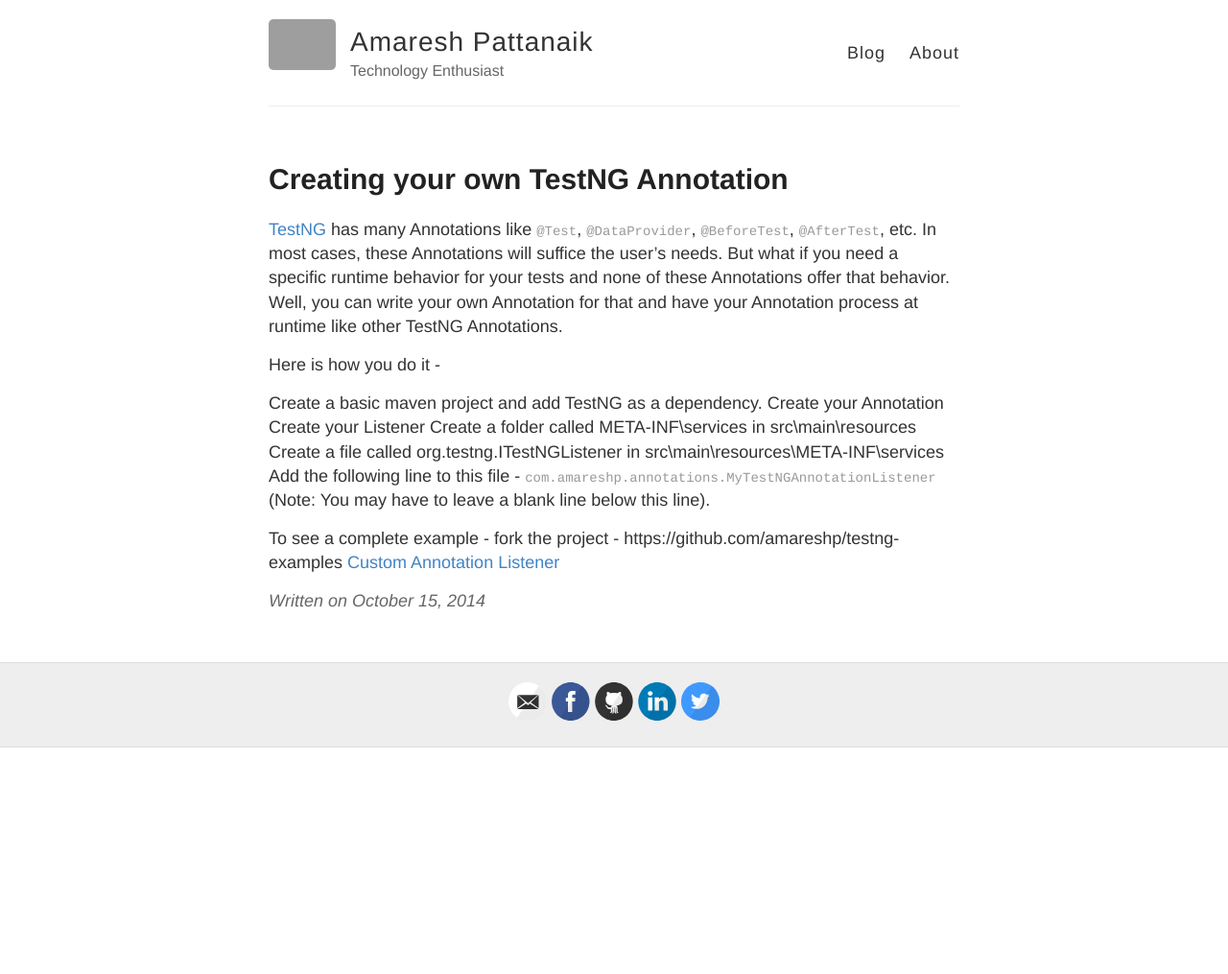
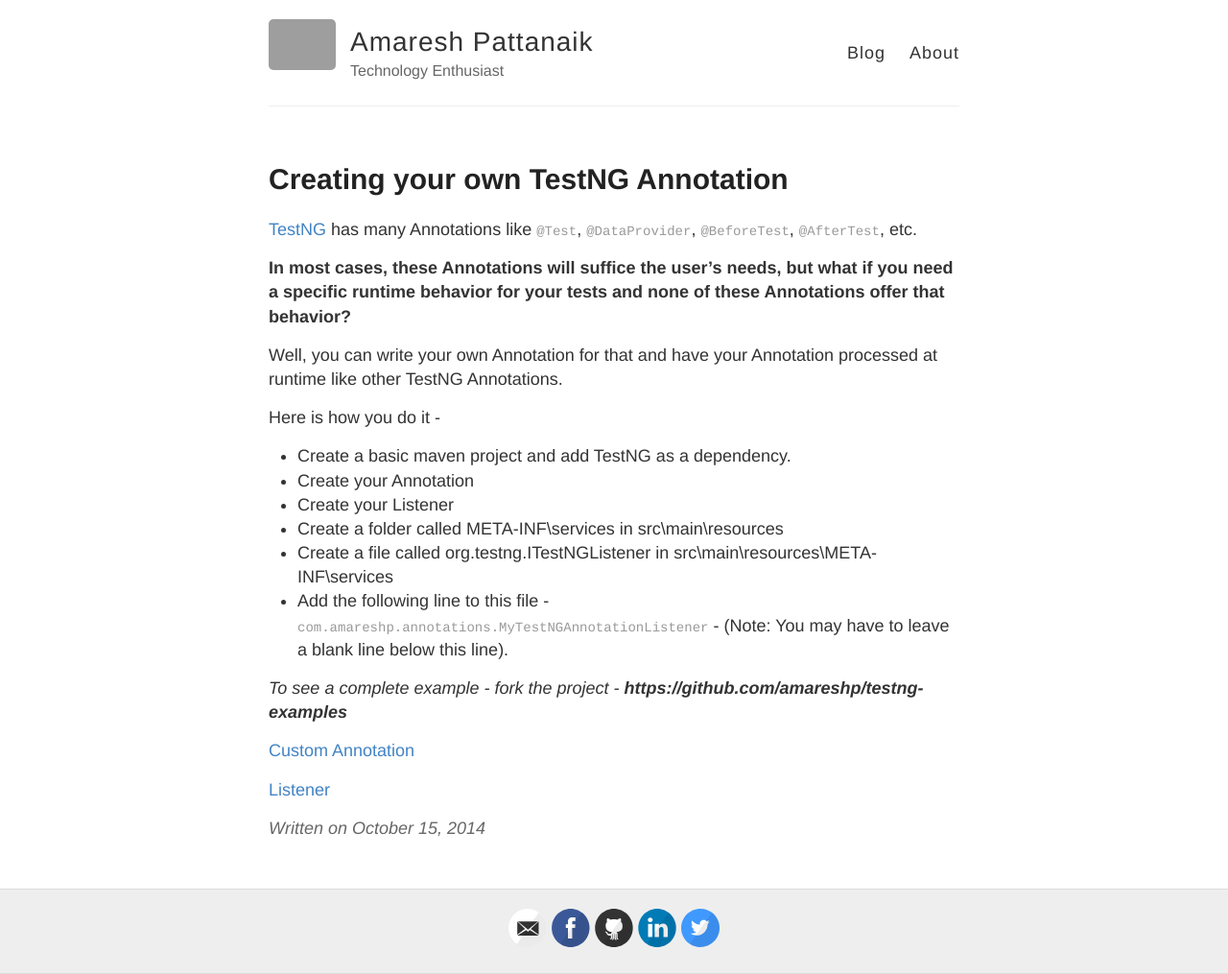
Before and after one commit to amareshp/amareshp.github.io, a Jekyll site: the page built from _posts/2014-10-15-Creating-Your-Own-TestNG-Annotation.md, in a window 1280 px wide. Shown: the whole page at 96% size. Built offline with Jekyll 4.4.1, drawn with Linux system fonts in a browser that asks for light colours; comment, search, counter and statistics services are not loaded; before the commit the page ends 900 px from its top, so only the background shows below that; grey boxes are pictures that could not be loaded.

Commit message:
updated syntax.

```diff
--- a/_posts/2014-10-15-Creating-Your-Own-TestNG-Annotation.md
+++ b/_posts/2014-10-15-Creating-Your-Own-TestNG-Annotation.md
@@ -3,20 +3,22 @@ layout: post
 title: Creating your own TestNG Annotation
 ---
 [TestNG](http://testng.org/doc/documentation-main.html "TestNG Documentation") has many Annotations like `@Test`, `@DataProvider`, `@BeforeTest`, `@AfterTest`, etc.
-In most cases, these Annotations will suffice the user's needs. But what if you need a specific runtime behavior for your tests and none of these Annotations offer that behavior.
-Well, you can write your own Annotation for that and have your Annotation process at runtime like other TestNG Annotations.
+
+**In most cases, these Annotations will suffice the user's needs, but what if you need a specific runtime behavior for your tests and none of these Annotations offer that behavior?**
+
+Well, you can write your own Annotation for that and have your Annotation processed at runtime like other TestNG Annotations.
 
 Here is how you do it -
 
-Create a basic maven project and add TestNG as a dependency.
-Create your Annotation
-Create your Listener
-Create a folder called META-INF\services in src\main\resources
-Create a file called org.testng.ITestNGListener in src\main\resources\META-INF\services
-Add the following line to this file -
-`com.amareshp.annotations.MyTestNGAnnotationListener`
-(Note: You may have to leave a blank line below this line).
+* Create a basic maven project and add TestNG as a dependency.
+* Create your Annotation
+* Create your Listener
+* Create a folder called META-INF\services in src\main\resources
+* Create a file called org.testng.ITestNGListener in src\main\resources\META-INF\services
+* Add the following line to this file - `com.amareshp.annotations.MyTestNGAnnotationListener`  - (Note: You may have to leave a blank line below this line).
 
-To see a complete example - fork the project - https://github.com/amareshp/testng-examples
+_To see a complete example - fork the project - **https://github.com/amareshp/testng-examples**_
+
 [Custom Annotation](https://github.com/amareshp/testng-examples/blob/master/src/main/java/com/amareshp/annotations/MyTestNGAnnotation.java)
+
 [Listener](https://github.com/amareshp/testng-examples/blob/master/src/main/java/com/amareshp/annotations/MyTestNGAnnotationListener.java)
```
